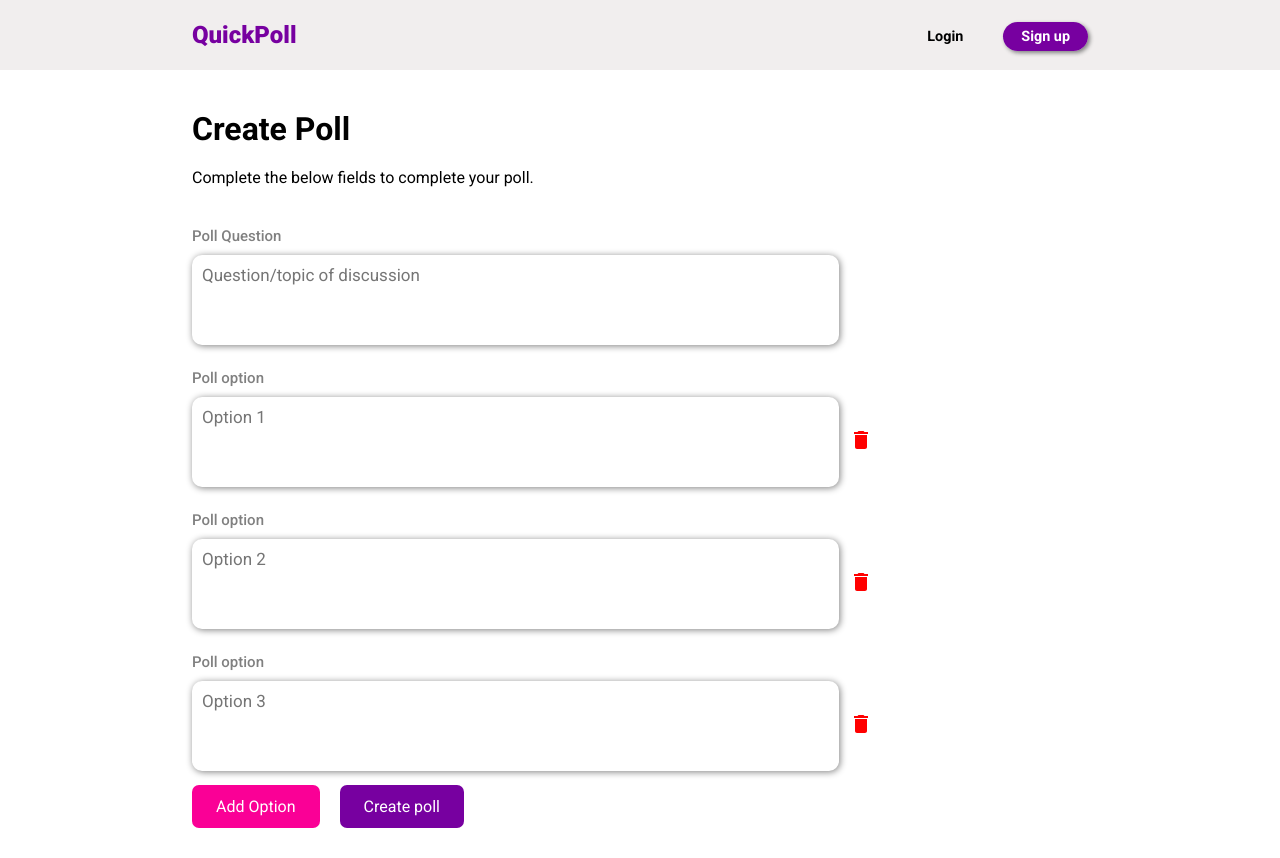
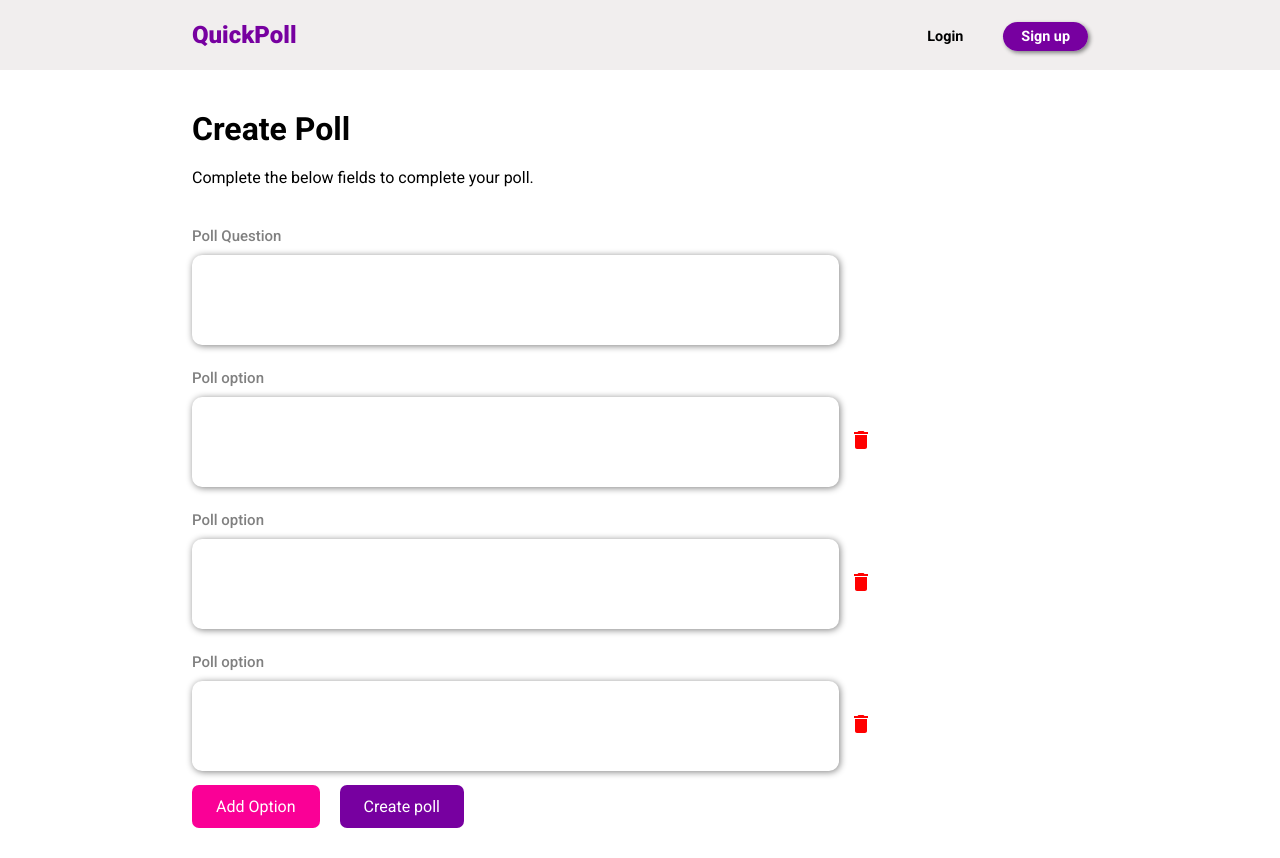
Before and after one commit to AnshVM/QuickPoll, a React (Create React App) app in the folder client/: page /createPoll in a window 1280 px wide. Built offline with nearby package versions, Linux system fonts and the light colour scheme; no server answers.

Commit message:
redirect to poll page after login

```diff
--- a/client/src/App.jsx
+++ b/client/src/App.jsx
@@ -25,6 +25,9 @@ export default function App() {
       .then(data => {
         if (data.name !== "JsonWebTokenError") {
           dispatch(login({ isLoggedIn: true, user: data.user}))
+        }
+        else{
+          dispatch(login({isLoggedIn:false,user:{}}))
         }
       })
   }, [])
--- a/client/src/components/CreatePoll/CreatePoll.jsx
+++ b/client/src/components/CreatePoll/CreatePoll.jsx
@@ -4,21 +4,19 @@ import "./createPoll.scss";
 import { useState } from "react";
 import { useHistory } from "react-router-dom";
 import { useSelector } from 'react-redux'
+import { useEffect } from 'react'
 
 export default function CreatePoll() {
   const history = useHistory();
   const userId = useSelector(state => state.loginState.user.id)
   const token = useSelector(state => state.loginState.token);
+  const isLoggedIn = useSelector(state => state.loginState.isLoggedIn)
+  console.log(isLoggedIn)
 
   const [options, setOptions] = useState([
-    { label: "Poll option", placeholder: "Option 1", id: 1, value: "" },
-    { label: "Poll option", placeholder: "Option 2", id: 2, value: "" },
-    {
-      label: "Poll option",
-      placeholder: "Option 3",
-      id: 3,
-      value: "",
-    },
+    { label: "Poll option", placeholder: "", id: 1, value: "" },
+    { label: "Poll option", placeholder: "", id: 2, value: "" },
+    { label: "Poll option", placeholder: "", id: 3, value: "" },
   ]);
 
   const [question, setQuestion] = useState();
@@ -59,7 +57,15 @@ export default function CreatePoll() {
       .catch((error) => {
         console.error("Error:", error);
       });
+
   };
+
+  useEffect(() => {
+    if (isLoggedIn === false) {
+      sessionStorage.setItem('msg','You need to login first')
+      history.push('/login')
+    }
+  }, [isLoggedIn])
 
   return (
     <div>
@@ -71,7 +77,7 @@ export default function CreatePoll() {
           question={question}
           setQuestion={setQuestion}
           label="Poll Question"
-          placeholder="Question/topic of discussion"
+          placeholder=""
           options={options}
           setOptions={setOptions}
         />
--- a/client/src/components/Poll/Poll.jsx
+++ b/client/src/components/Poll/Poll.jsx
@@ -36,7 +36,7 @@ export default function Poll({ socket }) {
   const [selectedOption, setSelectedOption] = useState();
   const [voteSubmitted, setVoteSubmitted] = useState("") //"" or optionId
   const [error, setError] = useState("")
-
+  console.log(sessionStorage.getItem)
   let history = useHistory();
   const user = useSelector((state) => state.loginState.user);
   const isLoggedIn = useSelector((state) => state.loginState.isLoggedIn)
@@ -111,6 +111,7 @@ export default function Poll({ socket }) {
     fetch('/api/poll/' + id)
       .then(res => {
         if(res.status===401){
+          sessionStorage.setItem('pollId',id)
           history.push('/login')
         }
         else{
--- a/client/src/components/login/Login.jsx
+++ b/client/src/components/login/Login.jsx
@@ -30,6 +30,7 @@ export default function Login() {
   const [incorrect, setIncorrect] = useState(false)
   let history = useHistory();
   const dispatch = useDispatch();
+  const msg = sessionStorage.getItem('msg');
   const handleLogin = () => {
     const data = {
       password: document.getElementById("password").value,
@@ -54,7 +55,12 @@ export default function Login() {
             isLoggedIn: true
           }
           dispatch(login({ ...dispatchBody }))
-          history.push('/')
+          if(sessionStorage.getItem('pollId')){
+            history.push('/poll/'+sessionStorage.getItem('pollId'))
+          }
+          else{
+            history.push('/')
+          }
         }
         else {
           setIncorrect(true)
@@ -77,6 +83,7 @@ export default function Login() {
       <ThemeProvider theme={theme}>
         <div className="loginCard">
           <h1>QuickPoll</h1>
+          <p>{msg}</p>
           <TextField
             id="email"
             label="Email"
```
